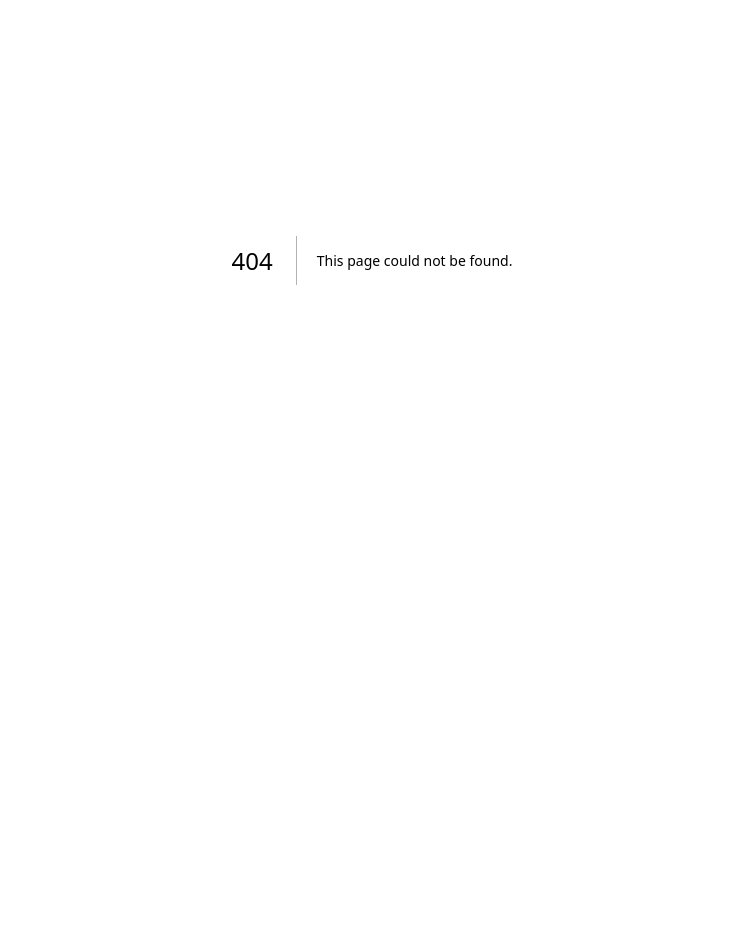
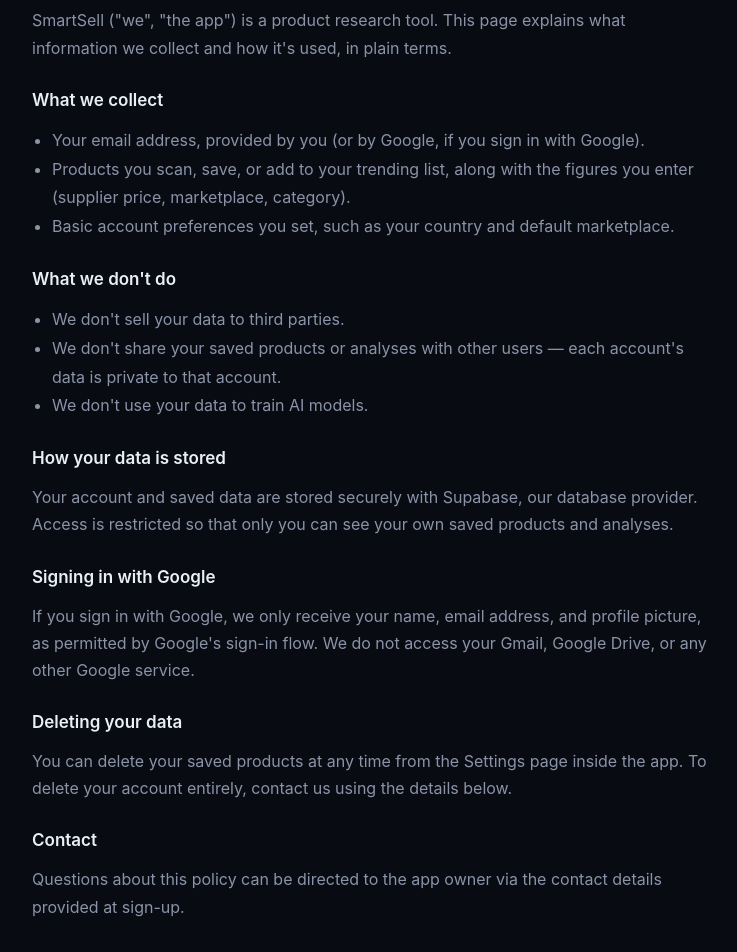
Before and after one commit to Thabiso-Nt/smartsell, a Next.js app: page /privacy in a window 1280 px wide. Before the commit this address had no page. Shown: the part 140-1092 px from the top of the page, without its empty margins (268-1005 px from the left). Before the commit the page ends 800 px from the top, so only its background shows below. Built offline with nearby package versions, Linux system fonts and the light colour scheme.

Commit message:
Add Privacy Policy page with content and styles

```diff
--- /dev/null
+++ b/app/privacy/page.js
@@ -0,0 +1,64 @@
+export const metadata = { title: "Privacy Policy — SmartSell" };
+
+const S = {
+  bg: "#080B12", ink: "#EAEEF7", sub: "#8B93A8", lime: "#C6FF3D", line: "#232C41",
+};
+
+export default function PrivacyPage() {
+  return (
+    <div style={{ minHeight: "100vh", background: S.bg, color: S.ink, fontFamily: "'Inter', system-ui, sans-serif", padding: "40px 20px" }}>
+      <div style={{ maxWidth: 680, margin: "0 auto" }}>
+        <h1 style={{ fontSize: 26, fontWeight: 700, marginBottom: 6 }}>Privacy Policy</h1>
+        <p style={{ color: S.sub, fontSize: 13, marginBottom: 30 }}>Last updated: 2026</p>
+
+        <p style={{ lineHeight: 1.7, color: S.sub, marginBottom: 20 }}>
+          SmartSell ("we", "the app") is a product research tool. This page explains what
+          information we collect and how it's used, in plain terms.
+        </p>
+
+        <h2 style={{ fontSize: 17, fontWeight: 600, marginTop: 28, marginBottom: 10 }}>What we collect</h2>
+        <ul style={{ lineHeight: 1.8, color: S.sub, paddingLeft: 20 }}>
+          <li>Your email address, provided by you (or by Google, if you sign in with Google).</li>
+          <li>Products you scan, save, or add to your trending list, along with the figures you enter (supplier price, marketplace, category).</li>
+          <li>Basic account preferences you set, such as your country and default marketplace.</li>
+        </ul>
+
+        <h2 style={{ fontSize: 17, fontWeight: 600, marginTop: 28, marginBottom: 10 }}>What we don't do</h2>
+        <ul style={{ lineHeight: 1.8, color: S.sub, paddingLeft: 20 }}>
+          <li>We don't sell your data to third parties.</li>
+          <li>We don't share your saved products or analyses with other users — each account's data is private to that account.</li>
+          <li>We don't use your data to train AI models.</li>
+        </ul>
+
+        <h2 style={{ fontSize: 17, fontWeight: 600, marginTop: 28, marginBottom: 10 }}>How your data is stored</h2>
+        <p style={{ lineHeight: 1.7, color: S.sub, marginBottom: 20 }}>
+          Your account and saved data are stored securely with Supabase, our database provider.
+          Access is restricted so that only you can see your own saved products and analyses.
+        </p>
+
+        <h2 style={{ fontSize: 17, fontWeight: 600, marginTop: 28, marginBottom: 10 }}>Signing in with Google</h2>
+        <p style={{ lineHeight: 1.7, color: S.sub, marginBottom: 20 }}>
+          If you sign in with Google, we only receive your name, email address, and profile
+          picture, as permitted by Google's sign-in flow. We do not access your Gmail, Google
+          Drive, or any other Google service.
+        </p>
+
+        <h2 style={{ fontSize: 17, fontWeight: 600, marginTop: 28, marginBottom: 10 }}>Deleting your data</h2>
+        <p style={{ lineHeight: 1.7, color: S.sub, marginBottom: 20 }}>
+          You can delete your saved products at any time from the Settings page inside the app.
+          To delete your account entirely, contact us using the details below.
+        </p>
+
+        <h2 style={{ fontSize: 17, fontWeight: 600, marginTop: 28, marginBottom: 10 }}>Contact</h2>
+        <p style={{ lineHeight: 1.7, color: S.sub }}>
+          Questions about this policy can be directed to the app owner via the contact details
+          provided at sign-up.
+        </p>
+
+        <div style={{ marginTop: 40, paddingTop: 20, borderTop: `1px solid ${S.line}` }}>
+          <a href="/" style={{ color: S.lime, fontSize: 13, textDecoration: "none" }}>← Back to SmartSell</a>
+        </div>
+      </div>
+    </div>
+  );
+}
```
